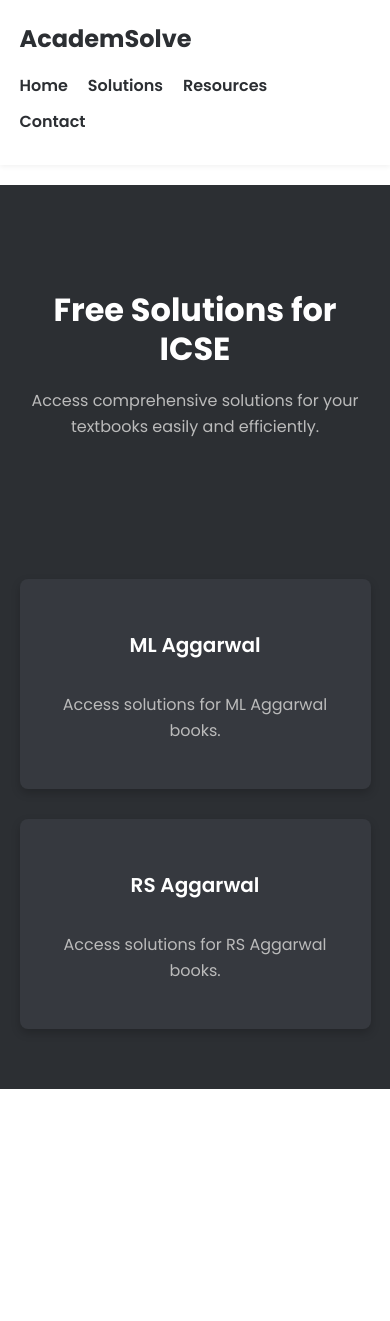
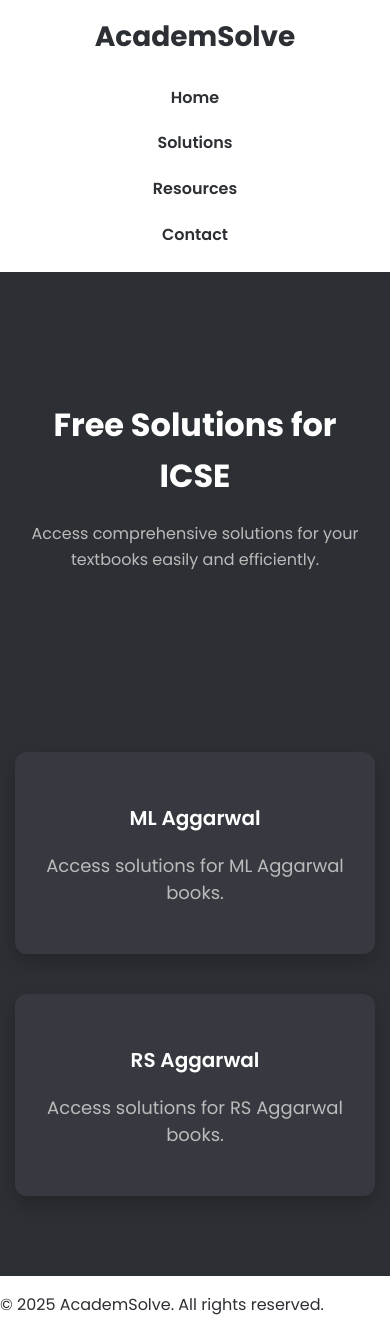
Before and after one commit to dudoas/AcademSolve-test1, a plain HTML site: page index.html in a window 390 px wide. Before the commit the page ends 1089 px from the top, so only its background shows below. Drawn offline with Linux system fonts and the light colour scheme.

Commit message:
index.html

```diff
--- a/index.html
+++ b/index.html
@@ -31,36 +31,39 @@
             align-items: center;
             padding: 20px 5%;
             background-color: var(--white);
-            box-shadow: 0 2px 5px rgba(0,0,0,0.05);
+            box-shadow: 0 2px 10px rgba(0, 0, 0, 0.05);
+            position: sticky;
+            top: 0;
+            z-index: 1000;
         }
 
         .header .logo {
-            font-size: 24px;
+            font-size: 28px;
             font-weight: 700;
             color: var(--dark-gray);
             text-decoration: none;
         }
 
-        .header .nav-links {
+        .nav-links {
             list-style: none;
+            display: flex;
             margin: 0;
             padding: 0;
-            display: flex;
         }
 
-        .header .nav-links li {
-            margin-left: 30px;
+        .nav-links li {
+            margin-left: 40px;
         }
 
-        .header .nav-links a {
+        .nav-links a {
             color: var(--dark-gray);
             text-decoration: none;
             font-weight: 600;
             transition: color 0.3s ease;
         }
 
-        .header .nav-links a:hover {
-            color: #007bff; /* Example hover color */
+        .nav-links a:hover {
+            color: #007bff; /* A nice hover color */
         }
 
         .hero-section {
@@ -68,94 +71,86 @@
             color: var(--white);
             text-align: center;
             padding: 100px 5%;
-            margin-top: 20px; /* Space between header and hero section */
         }
 
         .hero-section h1 {
-            font-size: 50px;
+            font-size: 48px;
+            font-weight: 700;
             margin-bottom: 20px;
-            font-weight: 700;
-            line-height: 1.2;
+            color: var(--white);
         }
 
         .hero-section p {
-            font-size: 18px;
+            font-size: 20px;
             color: var(--text-color);
-            max-width: 700px;
+            max-width: 800px;
             margin: 0 auto;
         }
 
         .solutions-section {
-            background-color: var(--dark-gray); /* Same as hero section background */
-            padding: 60px 5%;
+            background-color: var(--dark-gray); /* Same background as hero section */
+            padding: 80px 5%;
             display: flex;
+            flex-wrap: wrap;
             justify-content: center;
-            gap: 30px;
-            flex-wrap: wrap;
+            gap: 40px; /* Space between cards */
         }
 
         .solution-card {
             background-color: var(--card-bg);
-            color: var(--white);
             padding: 40px;
-            border-radius: 8px;
-            width: 30%; /* Approx 3 cards per row */
-            min-width: 280px; /* Minimum width for responsiveness */
+            border-radius: 12px;
+            box-shadow: 0 8px 20px rgba(0, 0, 0, 0.2);
             text-align: center;
-            box-shadow: 0 4px 10px rgba(0,0,0,0.2);
+            width: 45%; /* Adjust width for two cards per row */
+            min-width: 300px; /* Minimum width to prevent cards from getting too small */
             transition: transform 0.3s ease, box-shadow 0.3s ease;
-            display: flex;
-            flex-direction: column;
-            justify-content: center;
-            align-items: center;
+            text-decoration: none; /* For the <a> tag */
+            color: inherit; /* Inherit text color from its children */
         }
 
         .solution-card:hover {
-            transform: translateY(-5px);
-            box-shadow: 0 6px 15px rgba(0,0,0,0.3);
+            transform: translateY(-8px);
+            box-shadow: 0 12px 25px rgba(0, 0, 0, 0.3);
         }
 
         .solution-card h3 {
             font-size: 24px;
+            font-weight: 600;
+            color: var(--white);
             margin-bottom: 15px;
-            font-weight: 600;
         }
 
         .solution-card p {
-            font-size: 16px;
+            font-size: 18px;
             color: var(--text-color);
+            line-height: 1.5;
         }
 
         /* Responsive adjustments */
         @media (max-width: 992px) {
             .solution-card {
-                width: 45%; /* 2 cards per row on medium screens */
+                width: 70%; /* 1 card per row on medium screens */
             }
         }
 
         @media (max-width: 768px) {
             .header {
                 flex-direction: column;
-                align-items: flex-start;
+                padding: 15px 5%;
             }
 
-            .header .nav-links {
-                margin-top: 15px;
-                flex-wrap: wrap;
+            .header .logo {
+                margin-bottom: 15px;
             }
 
-            .header .nav-links li {
-                margin-left: 0;
-                margin-right: 20px;
-                margin-bottom: 10px;
+            .nav-links {
+                flex-direction: column;
+                align-items: center;
             }
 
-            .hero-section {
-                padding: 80px 5%;
-            }
-
-            .hero-section h1 {
-                font-size: 40px;
+            .nav-links li {
+                margin: 10px 0;
             }
 
             .solution-card {
@@ -200,10 +195,10 @@
         </section>
 
         <section class="solutions-section">
-            <div class="solution-card">
+            <a href="ML Aggarwal/ML Agarwal Class Select.html" class="solution-card">
                 <h3>ML Aggarwal</h3>
                 <p>Access solutions for ML Aggarwal books.</p>
-            </div>
+            </a>
             <div class="solution-card">
                 <h3>RS Aggarwal</h3>
                 <p>Access solutions for RS Aggarwal books.</p>
@@ -211,5 +206,9 @@
         </section>
     </main>
 
+    <footer class="footer">
+        <p>&copy; 2025 AcademSolve. All rights reserved.</p>
+    </footer>
+
 </body>
 </html>
```
